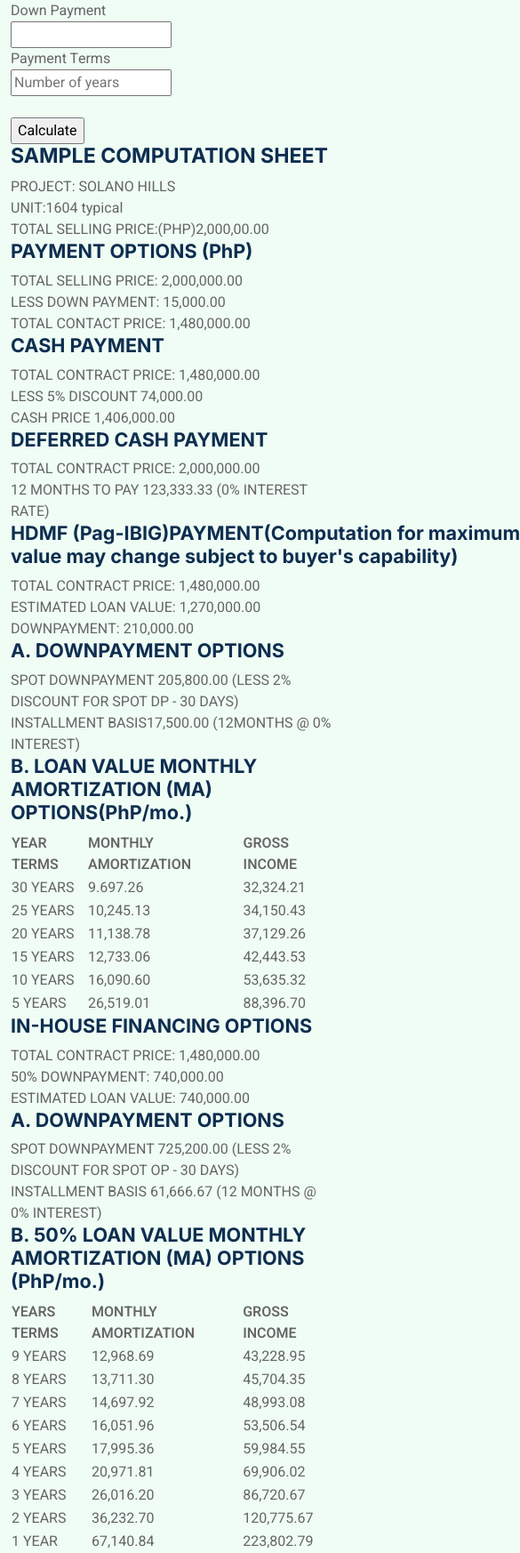
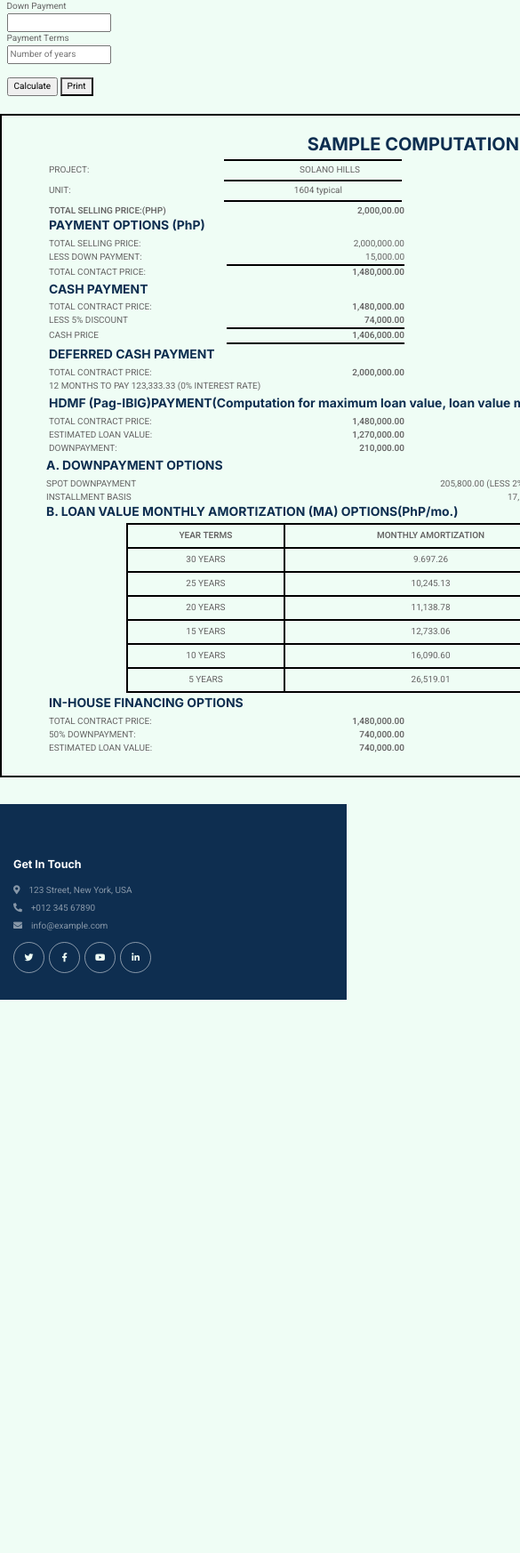
Before and after one commit to Mhojojo/MiniProject2, a website: page computation.html in a window 390 px wide. Shown: the top 1746 px of the page at 89% size, 585 px wide, since content can reach past the window. After the commit the page ends 1124 px from the top, so only its background shows below. Drawn offline with nearby package versions, Linux system fonts and the light colour scheme.

Commit message:
adding print feature to computation.html

```diff
--- a/computation.html
+++ b/computation.html
@@ -1,9 +1,9 @@
 <!DOCTYPE html>
 <html lang="en">
   <head>
-    <meta charset="UTF-8">
-    <meta http-equiv="X-UA-Compatible" content="IE=edge">
-    <meta name="viewport" content="width=device-width, initial-scale=1.0">
+    <meta charset="UTF-8" />
+    <meta http-equiv="X-UA-Compatible" content="IE=edge" />
+    <meta name="viewport" content="width=device-width, initial-scale=1.0" />
     <link rel="preconnect" href="https://fonts.googleapis.com" />
     <link rel="preconnect" href="https://fonts.gstatic.com" crossorigin />
     <link
@@ -31,29 +31,88 @@
     <!-- Template Stylesheet -->
     <link href="css/style.css" rel="stylesheet" />
     <title>Document</title>
+    <style>
+      * {
+        font-size: 10px;
+      }
+      .box {
+        border: 2px solid black;
+        width: 1000px;
+        margin: 20px auto;
+        padding: 20px 50px;
+      }
+      .alignment {
+        width: 400px;
+        margin: 3px;
+        padding: 0;
+        /* border: 2px solid black; */
+      }
+      .alignment2 {
+        width: 700px;
+        margin: 0;
+        padding: 0;
+      }
+      .center {
+        float: right;
+        margin-right: 50px;
+      }
+      .right {
+        float: right;
+      }
+      .right_bold {
+        float: right;
+        font-weight: bold;
+      }
+      .underline {
+        border-bottom: 2px solid black;
+        margin: 0px 200px;
+        width: 200px;
+      }
+      h3 {
+        text-align: center;
+        font-weight: bold;
+        font-size: 20px;
+      }
 
+      .bold {
+        font-weight: bold;
+      }
+      table {
+        margin-left: 10%;
+      }
+      table,
+      th,
+      td {
+        border: 2px solid black;
+        border-collapse: collapse;
+        text-align: center;
+        padding: 5px;
+      }
+    </style>
   </head>
   <body>
-
     <div class="container">
       <div class="row">
-                <div class = "col-lg-4">
-                    <form name =myForm onsubmit="validate();return false ">
-
-                    <label>Down Payment</label><br>
-                    <input type="number" id="downPayment"><br>
-                    <label>Payment Terms</label><br>
-                    <input type="number" id="years" placeholder="Number of years"><br><br>
-                    <input type="submit" value="Calculate">
+        <div class="col-lg-4">
+          <form name="myForm" onsubmit="validate();return false ">
+            <label>Down Payment</label><br />
+            <input type="number" id="downPayment" /><br />
+            <label>Payment Terms</label><br />
+            <input
+              type="number"
+              id="years"
+              placeholder="Number of years"
+            /><br /><br />
+            <input type="submit" value="Calculate" />
+            <button onclick="window.print()">Print</button>
           </form>
-
+        </div>
+      </div>
     </div>
 
-      </head>
-      <body>
     <div class="box">
       <h3>SAMPLE COMPUTATION SHEET</h3>
-
+      <div class="underline"></div>
       <div class="alignment">
         PROJECT:
         <span class="right" style="margin-right: 50px">SOLANO HILLS</span>
@@ -71,20 +130,30 @@
 
         <h4>PAYMENT OPTIONS (PhP)</h4>
         <div>TOTAL SELLING PRICE: <span class="right">2,000,000.00</span></div>
-            <div>LESS DOWN PAYMENT: <span class="right" id="reservation">15,000.00</span></div>
+        <div>
+          LESS DOWN PAYMENT:
+          <span class="right" id="reservation">15,000.00</span>
+        </div>
         <div class="underline"></div>
         <div>
-              TOTAL CONTACT PRICE: <span class="right_bold" id="less">1,480,000.00</span>
+          TOTAL CONTACT PRICE:
+          <span class="right_bold" id="less">1,480,000.00</span>
         </div>
       </div>
       <div class="alignment">
         <h4>CASH PAYMENT</h4>
         <div>
-              TOTAL CONTRACT PRICE: <span class="right_bold" id="contract">1,480,000.00</span>
+          TOTAL CONTRACT PRICE:
+          <span class="right_bold" id="contract">1,480,000.00</span>
         </div>
-            <div>LESS 5% DISCOUNT <span class="right_bold" id ="discount">74,000.00</span></div>
+        <div>
+          LESS 5% DISCOUNT
+          <span class="right_bold" id="discount">74,000.00</span>
+        </div>
         <div class="underline"></div>
-            <div>CASH PRICE <span class="right_bold" id="totalPay">1,406,000.00</span></div>
+        <div>
+          CASH PRICE <span class="right_bold" id="totalPay">1,406,000.00</span>
+        </div>
         <div class="underline"></div>
       </div>
 
@@ -94,12 +163,12 @@
           TOTAL CONTRACT PRICE: <span class="right_bold">2,000,000.00</span>
         </div>
         <div>
-              <span id="year">12 MONTHS TO PAY   123,333.33 (0% INTEREST RATE)</span>
+          <span id="year">12 MONTHS TO PAY 123,333.33 (0% INTEREST RATE)</span>
         </div>
       </div>
 
       <div class="alignment">
-            <h4 style="width: 800px">
+        <h4 style="width: 850px">
           HDMF (Pag-IBIG)PAYMENT(Computation for maximum loan value, loan value
           may change subject to buyer's capability)
         </h4>
@@ -127,7 +196,7 @@
         </div>
       </div>
       <h4>B. LOAN VALUE MONTHLY AMORTIZATION (MA) OPTIONS(PhP/mo.)</h4>
-          <table>
+      <table style="width: 80%">
         <tr>
           <th>YEAR TERMS</th>
           <th>MONTHLY AMORTIZATION</th>
@@ -175,134 +244,79 @@
           ESTIMATED LOAN VALUE: <span class="right_bold">740,000.00</span>
         </div>
       </div>
-
-          <div class="alignment2">
-            <h4>A. DOWNPAYMENT OPTIONS</h4>
-            <div>
-              SPOT DOWNPAYMENT
-              <span class="right"
-                >725,200.00 (LESS 2% DISCOUNT FOR SPOT OP - 30 DAYS)</span
-              >
-            </div>
-            <div>
-              INSTALLMENT BASIS
-              <span class="right">61,666.67 (12 MONTHS @ 0% INTEREST)</span>
-            </div>
-          </div>
-          <h4>B. 50% LOAN VALUE MONTHLY AMORTIZATION (MA) OPTIONS (PhP/mo.)</h4>
-          <table>
-            <tr>
-              <th>YEARS TERMS</th>
-              <th>MONTHLY AMORTIZATION</th>
-              <th>GROSS INCOME</th>
-            </tr>
-            <tr>
-              <td>9 YEARS</td>
-              <td>12,968.69</td>
-              <td>43,228.95</td>
-            </tr>
-            <tr>
-              <td>8 YEARS</td>
-              <td>13,711.30</td>
-              <td>45,704.35</td>
-            </tr>
-            <tr>
-              <td>7 YEARS</td>
-              <td>14,697.92</td>
-              <td>48,993.08</td>
-            </tr>
-            <tr>
-              <td>6 YEARS</td>
-              <td>16,051.96</td>
-              <td>53,506.54</td>
-            </tr>
-            <tr>
-              <td>5 YEARS</td>
-              <td>17,995.36</td>
-              <td>59,984.55</td>
-            </tr>
-            <tr>
-              <td>4 YEARS</td>
-              <td>20,971.81</td>
-              <td>69,906.02</td>
-            </tr>
-            <tr>
-              <td>3 YEARS</td>
-              <td>26,016.20</td>
-              <td>86,720.67</td>
-            </tr>
-            <tr>
-              <td>2 YEARS</td>
-              <td>36,232.70</td>
-              <td>120,775.67</td>
-            </tr>
-            <tr>
-              <td>1 YEAR</td>
-              <td>67,140.84</td>
-              <td>223,802.79</td>
-            </tr>
-          </table>
     </div>
   </body>
-</body>
-
 
   <script>
-    function validate(){
+    function validate() {
       var price = Number(document.forms["myForm"]["price"].value);
       var downPayment = document.forms["myForm"]["downPayment"].value;
       var interest = document.forms["myForm"]["interest"].value;
       var years = document.forms["myForm"]["years"].value;
       var commas = downPayment.toString().replace(/\B(?=(\d{3})+(?!\d))/g, ",");
-        let decimalInt = (interest/100);
-        let percent =(price * decimalInt);
-        let total = (price + percent);
-        let initialAmount = ((percent + price)-downPayment);
-        let year = (years * 12);
-        let monthly = (2000000/ year);
+      let decimalInt = interest / 100;
+      let percent = price * decimalInt;
+      let total = price + percent;
+      let initialAmount = percent + price - downPayment;
+      let year = years * 12;
+      let monthly = 2000000 / year;
       let pay = monthly.toFixed(2);
-        let less = (2000000 - downPayment);
+      let less = 2000000 - downPayment;
       let lessForm = less.toString().replace(/\B(?=(\d{3})+(?!\d))/g, ",");
-        let discount = (less *.05);
-        let lessDiscount = discount.toString().replace(/\B(?=(\d{3})+(?!\d))/g, ",");
-        let totalPay = (less -discount).toString().replace(/\B(?=(\d{3})+(?!\d))/g, ",");
+      let discount = less * 0.05;
+      let lessDiscount = discount
+        .toString()
+        .replace(/\B(?=(\d{3})+(?!\d))/g, ",");
+      let totalPay = (less - discount)
+        .toString()
+        .replace(/\B(?=(\d{3})+(?!\d))/g, ",");
 
-
-
-        document.getElementById("discount").innerHTML = lessDiscount +".00";
-        document.getElementById("contract").innerHTML = lessForm +".00";
-        document.getElementById("less").innerHTML = lessForm +".00";
-        document.getElementById("amount").innerHTML = "Property Amount: " + price;
-        document.getElementById("reservation").innerHTML = commas +".00";
-        document.getElementById("int").innerHTML = "Interest: " +interest+ "%" +" off " + price +" = " + percent;
-        document.getElementById("total").innerHTML = "Total Amount: " + total;
-        document.getElementById("down").innerHTML = "Less downpayment: " + initialAmount;
-        document.getElementById("pay").innerHTML = "Monthly Payment for "+ years +"years = <b>" + pay +"</b>";
-        document.getElementById("totalPay").innerHTML = totalPay +".00";
-        document.getElementById("year").innerHTML = year +" MONTHS TO PAY </span> <span class='right_bold'> "
-          +monthly +" (0% INTEREST RATE)</span>";
-
-
+      document.getElementById("discount").innerHTML = lessDiscount + ".00";
+      document.getElementById("contract").innerHTML = lessForm + ".00";
+      document.getElementById("less").innerHTML = lessForm + ".00";
+      document.getElementById("reservation").innerHTML = commas + ".00";
+      document.getElementById("totalPay").innerHTML = totalPay + ".00";
+      document.getElementById("year").innerHTML =
+        year +
+        " MONTHS TO PAY </span> <span class='right_bold'> " +
+        monthly +
+        " (0% INTEREST RATE)</span>";
 
       return false;
     }
+  </script>
 
-
-    var doc = new jsPDF();
-        var specialElementHandlers = {
-          "#editor": function (element, renderer) {
-            return true;
-          },
-        };
-
-        //margins.left, // x coord   margins.top, { // y coord
-        $("#generatePDF").click(function () {
-          doc.fromHTML($("#htmlContent").html(), 15, 15, {
-            width:100,
-            elementHandlers: specialElementHandlers,
-          });
-          doc.save("sample_file.pdf");
-        });
-
-</script>
+  <div
+    class="container-fluid bg-dark text-white-50 footer pt-5 mt-5 wow fadeIn"
+    data-wow-delay="0.1s"
+  >
+    <div class="container-fluid py-5 tex pl-5">
+      <div class="row g-5">
+        <div class="col-lg-3 col-md-6">
+          <h5 class="text-white mb-4">Get In Touch</h5>
+          <p class="mb-2">
+            <i class="fa fa-map-marker-alt me-3"></i>123 Street, New York, USA
+          </p>
+          <p class="mb-2"><i class="fa fa-phone-alt me-3"></i>+012 345 67890</p>
+          <p class="mb-2">
+            <i class="fa fa-envelope me-3"></i>info@example.com
+          </p>
+          <div class="d-flex pt-2">
+            <a class="btn btn-outline-light btn-social" href=""
+              ><i class="fab fa-twitter"></i
+            ></a>
+            <a class="btn btn-outline-light btn-social" href=""
+              ><i class="fab fa-facebook-f"></i
+            ></a>
+            <a class="btn btn-outline-light btn-social" href=""
+              ><i class="fab fa-youtube"></i
+            ></a>
+            <a class="btn btn-outline-light btn-social" href=""
+              ><i class="fab fa-linkedin-in"></i
+            ></a>
+          </div>
+        </div>
+      </div>
+    </div>
+  </div>
 </html>
```
Lines whose indentation alone changed are shown as unchanged.
